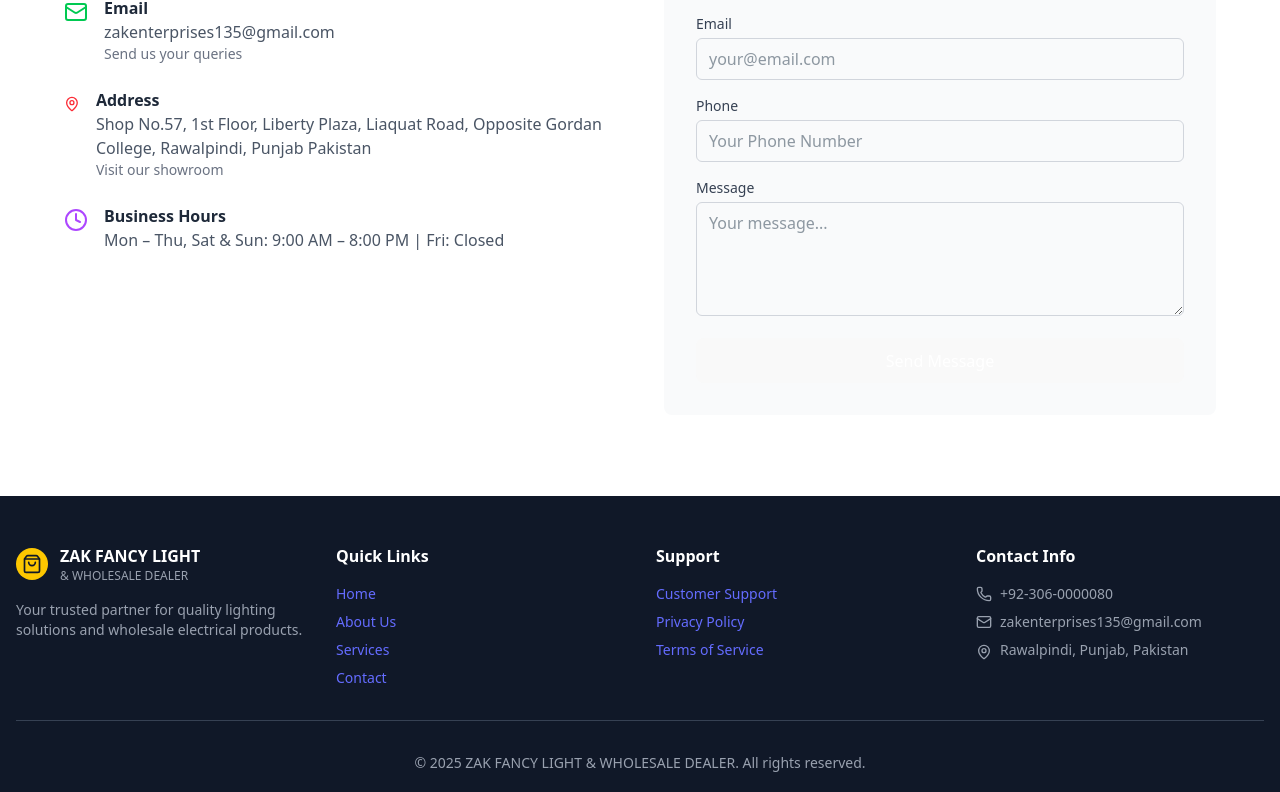
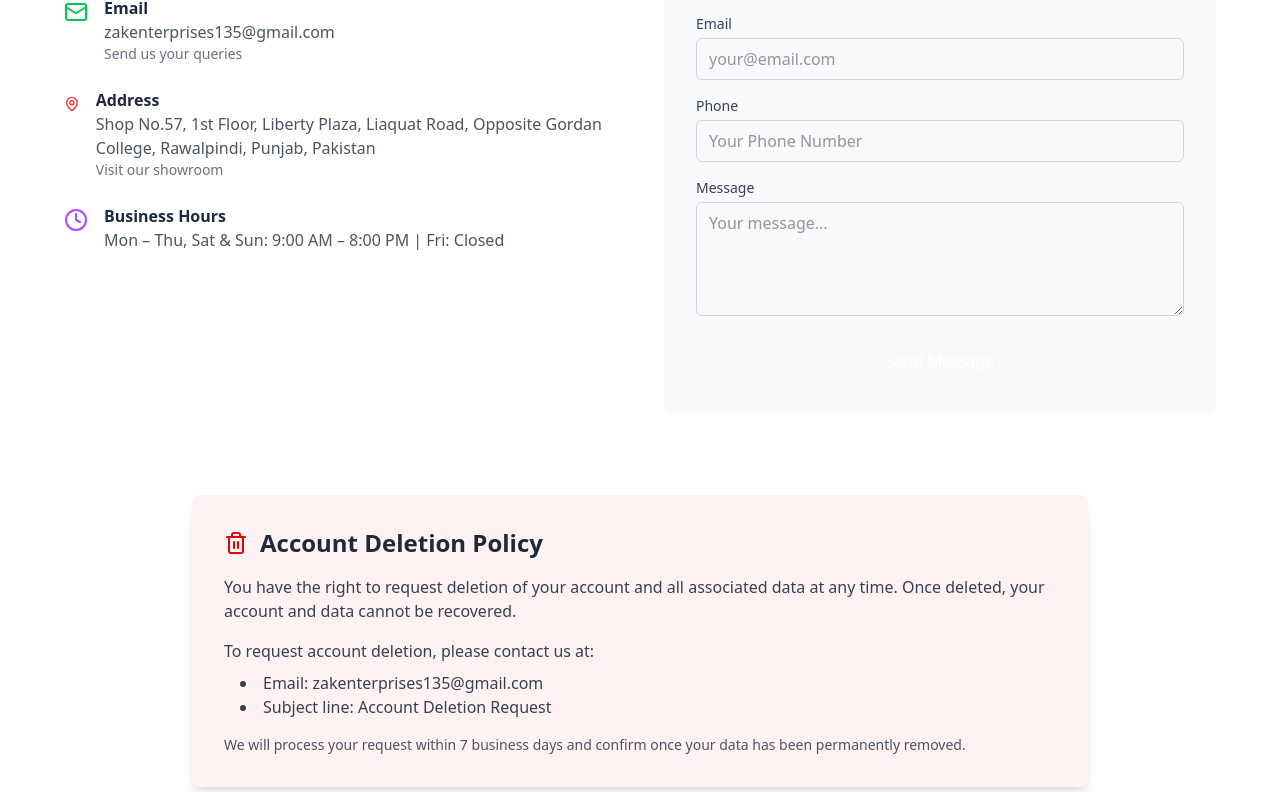
Before and after one commit to SaqibWaheed135/zakenterprises, a React (Vite) app: page /contact in a window 1280 px wide. Shown: the part 368-1160 px from the top of the page. Built offline with nearby package versions, Linux system fonts and the light colour scheme.

Commit message:
upated Contact Page

```diff
--- a/src/Pages/ContactSection.jsx
+++ b/src/Pages/ContactSection.jsx
@@ -1,11 +1,13 @@
-import React, { useState } from 'react';
-import { Menu, X, Phone, Mail, MapPin, Clock, ShoppingBag, Users, Award, Shield, FileText, Eye, Lock } from 'lucide-react';
+import React from 'react';
+import { Phone, Mail, MapPin, Clock, Shield, Trash2 } from 'lucide-react';
+
 const ContactSection = () => (
   <div className="min-h-screen bg-white py-16">
     <div className="container mx-auto px-4">
       <h2 className="text-4xl font-bold text-center mb-12 text-gray-800">Contact Us</h2>
 
       <div className="max-w-6xl mx-auto grid lg:grid-cols-2 gap-12">
+        {/* Contact Info */}
         <div>
           <h3 className="text-2xl font-semibold mb-6">Get in Touch</h3>
           <div className="space-y-6">
@@ -32,10 +34,8 @@
               <div>
                 <h4 className="font-semibold text-gray-800">Address</h4>
                 <p className="text-gray-600">
-                    Shop No.57, 1st Floor, Liberty Plaza,
-                    Liaquat Road, Opposite Gordan College,
-                    Rawalpindi, Punjab
-                    Pakistan
+                  Shop No.57, 1st Floor, Liberty Plaza, Liaquat Road, Opposite Gordan College,
+                  Rawalpindi, Punjab, Pakistan
                 </p>
                 <p className="text-sm text-gray-500">Visit our showroom</p>
               </div>
@@ -46,12 +46,12 @@
               <div>
                 <h4 className="font-semibold text-gray-800">Business Hours</h4>
                 <p className="text-gray-600">Mon – Thu, Sat & Sun: 9:00 AM – 8:00 PM | Fri: Closed</p>
-
               </div>
             </div>
           </div>
         </div>
 
+        {/* Contact Form */}
         <div className="bg-gray-50 p-8 rounded-lg">
           <h3 className="text-xl font-semibold mb-6">Send us a Message</h3>
           <form className="space-y-4">
@@ -96,7 +96,30 @@
           </form>
         </div>
       </div>
+
+      {/* Account Deletion Policy Section */}
+      <div className="mt-20 bg-red-50 p-8 rounded-lg shadow-lg max-w-4xl mx-auto">
+        <div className="flex items-center space-x-3 mb-4">
+          <Trash2 className="w-6 h-6 text-red-600" />
+          <h3 className="text-2xl font-semibold text-gray-800">Account Deletion Policy</h3>
+        </div>
+        <p className="text-gray-700 mb-4">
+          You have the right to request deletion of your account and all associated data at any time.
+          Once deleted, your account and data cannot be recovered.
+        </p>
+        <p className="text-gray-700 mb-2">
+          To request account deletion, please contact us at:
+        </p>
+        <ul className="list-disc list-inside text-gray-700 ml-4 mb-4">
+          <li>Email: <span className="font-medium">zakenterprises135@gmail.com</span></li>
+          <li>Subject line: <span className="font-medium">Account Deletion Request</span></li>
+        </ul>
+        <p className="text-gray-600 text-sm">
+          We will process your request within 7 business days and confirm once your data has been permanently removed.
+        </p>
+      </div>
     </div>
   </div>
 );
+
 export default ContactSection;
```
Lines whose indentation alone changed are shown as unchanged.
